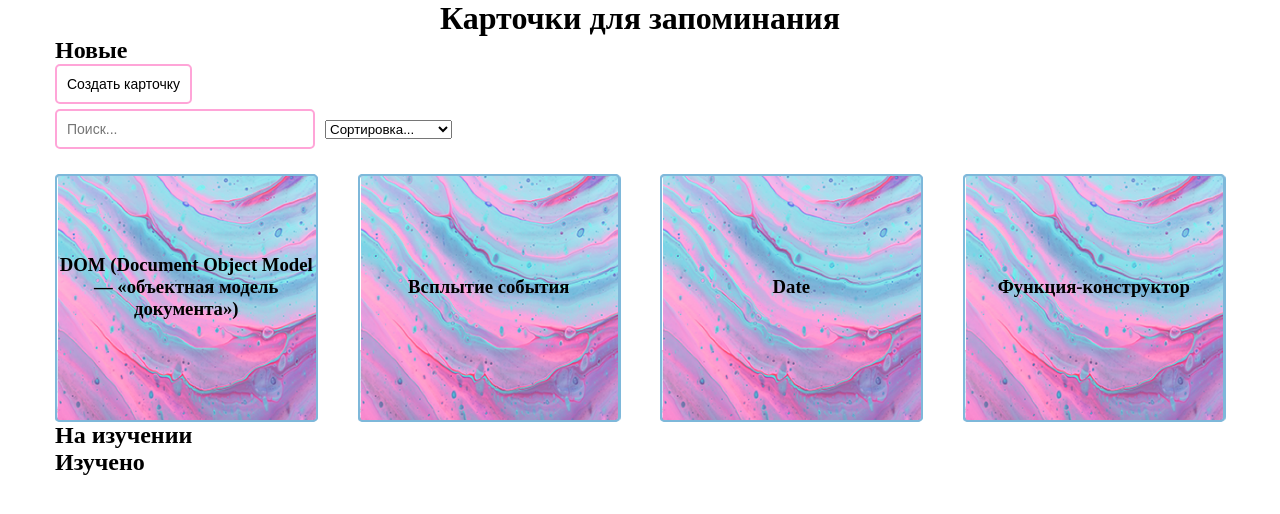
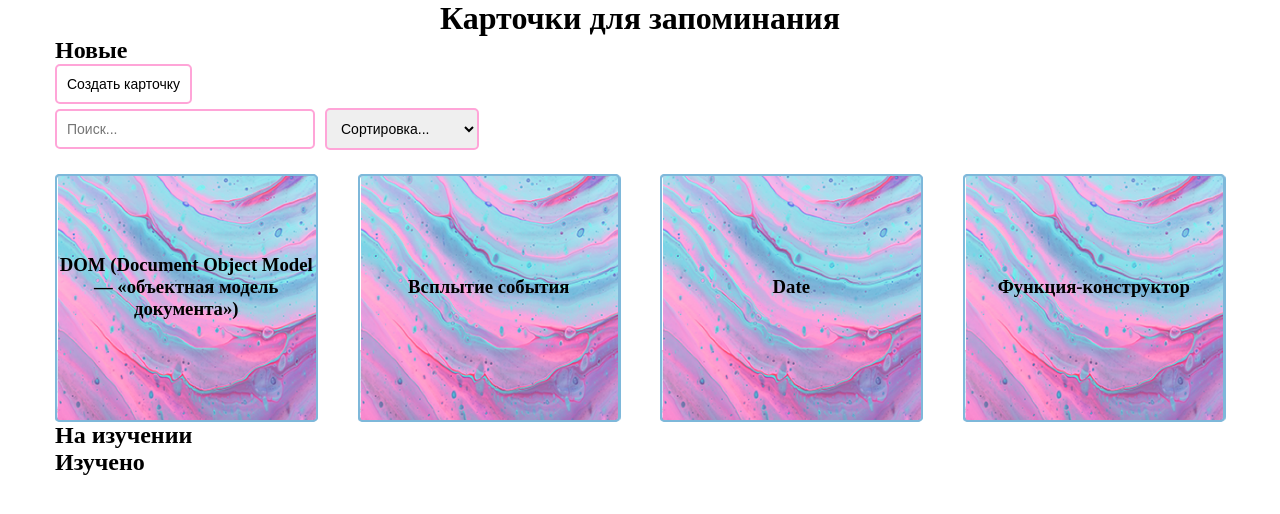
Before and after one commit to YaninaShpak/memorize-cards, a React (Create React App) app: page / in a window 1280 px wide. Shown: the top 514 px of the page. Built offline with nearby package versions, Linux system fonts and the light colour scheme.

Commit message:
Стилизовала селект

```diff
--- a/src/UI/select/Select.jsx
+++ b/src/UI/select/Select.jsx
@@ -3,7 +3,7 @@ import cl from './Select.module.css';
 
 const Select = ({options, defaultValue, value, onChange}) => {
   return (
-    <select
+    <select className={cl.selectCard}
       value={value}
       onChange={e => onChange(e.target.value)}
     >
--- a/src/UI/select/Select.module.css
+++ b/src/UI/select/Select.module.css
@@ -0,0 +1,6 @@
+.selectCard {
+  border: 2px solid #FFA5D8;
+  border-radius: 5px;
+  padding: 10px;
+  font-size: 14px;
+}
```
